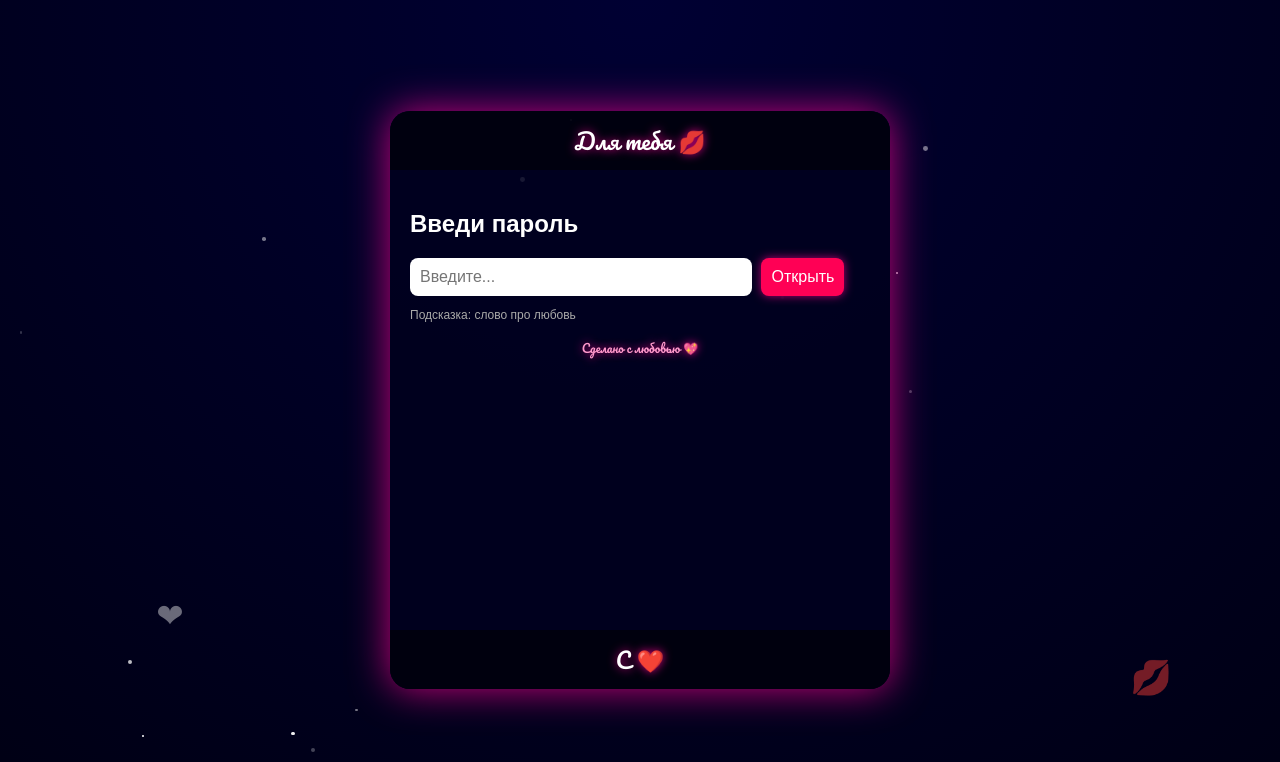
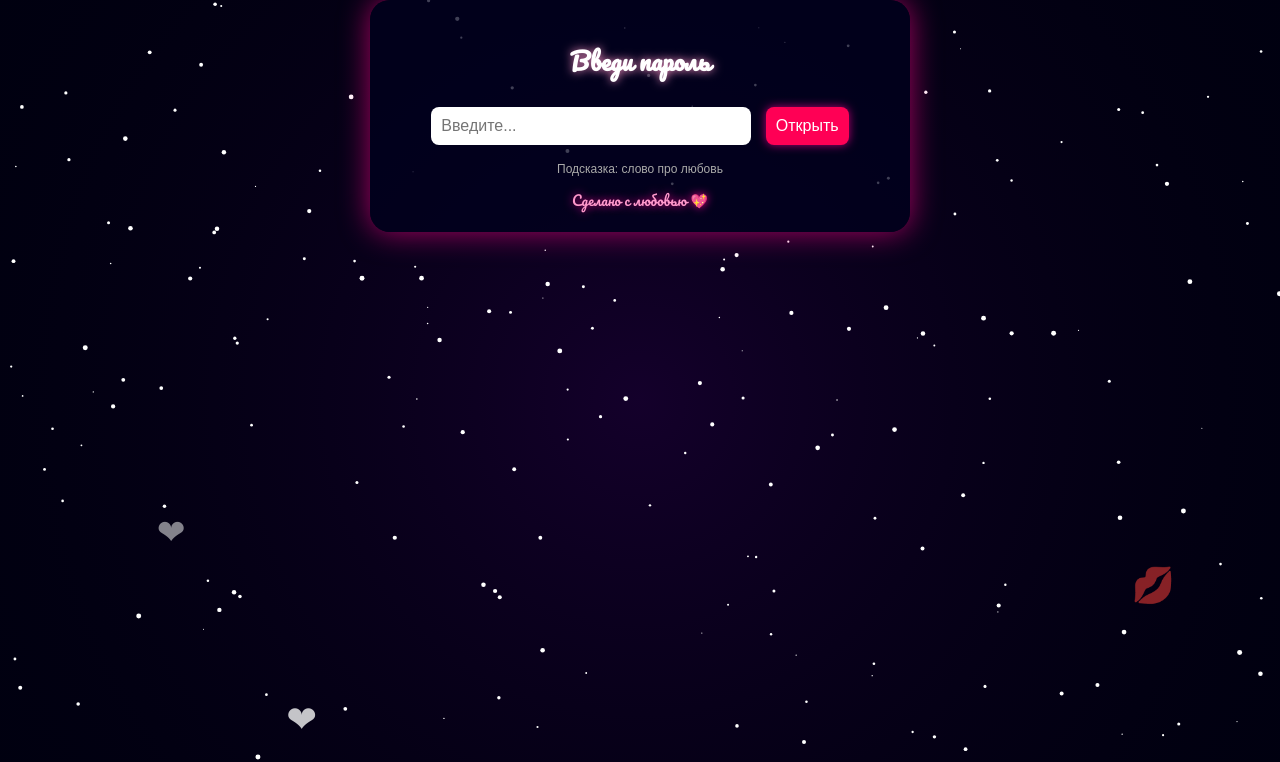
Before and after one commit to Mariia185/101, a plain HTML site: page index.html in a window 1280 px wide. Shown: the top 762 px of the page. Drawn offline with Linux system fonts and the light colour scheme; animation ran at ten frames a second.

Commit message:
Update index.html

```diff
--- a/index.html
+++ b/index.html
@@ -1,151 +1,113 @@
-
 <!DOCTYPE html>
 <html lang="ru">
 <head>
-  <meta charset="UTF-8" />
-  <meta name="viewport" content="width=device-width, initial-scale=1.0" />
+  <meta charset="UTF-8">
+  <meta name="viewport" content="width=device-width, initial-scale=1.0">
   <title>Открытка для тебя</title>
   <style>
     @import url('https://fonts.googleapis.com/css2?family=Pacifico&display=swap');
-
-    body {
-      margin: 0;
+    body,html {
+      margin:0;
+      padding:0;
+      height:100%;
+      overflow:hidden;
       font-family: Arial, sans-serif;
-      background: radial-gradient(circle at top, #000033, #000014);
-      color: #fff;
-      display: flex;
-      justify-content: center;
-      align-items: center;
-      min-height: 100vh;
-      overflow: hidden;
+      color:white;
     }
-    .stars {
-      position: fixed;
-      width: 100%;
-      height: 100%;
-      background: transparent;
-      overflow: hidden;
-      z-index: 0;
-    }
-    .star {
-      position: absolute;
-      background: white;
-      border-radius: 50%;
-      opacity: 0.8;
-      animation: twinkle 3s infinite ease-in-out;
-    }
-    @keyframes twinkle {
-      0%,100%{ opacity:0.2; }
-      50%{ opacity:1; }
+    canvas#space {
+      position:fixed;
+      top:0; left:0;
+      width:100%;
+      height:100%;
+      z-index:0;
     }
     .card {
-      width: 100%;
-      max-width: 500px;
-      background: rgba(0,0,30,0.9);
-      border-radius: 20px;
-      box-shadow: 0 0 30px rgba(255, 0, 80, 0.7);
-      overflow: hidden;
-      position: relative;
-      z-index: 2;
-      animation: glow 4s infinite alternate;
+      width:90%;
+      max-width:500px;
+      margin:auto;
+      background: rgba(0,0,30,0.75);
+      border-radius:20px;
+      box-shadow:0 0 25px rgba(255,0,150,0.7);
+      position:relative;
+      z-index:2;
+      text-align:center;
+      padding:20px;
+      animation:glow 3s infinite alternate;
     }
     @keyframes glow {
-      from { box-shadow: 0 0 15px rgba(255,0,80,0.3); }
-      to { box-shadow: 0 0 40px rgba(255,0,150,0.8); }
+      from {box-shadow:0 0 15px rgba(255,0,80,0.3);}
+      to {box-shadow:0 0 40px rgba(255,0,150,0.9);}
     }
-    .header, .footer {
-      padding: 10px;
-      text-align: center;
-      background: rgba(0,0,0,0.5);
-      font-family: 'Pacifico', cursive;
-      font-size: 22px;
-      text-shadow: 0 0 10px rgba(255,0,150,0.8);
+    h2 { font-family:'Pacifico', cursive; text-shadow:0 0 10px rgba(255,150,200,0.9); }
+    input, button {
+      padding:10px;
+      border:none;
+      border-radius:8px;
+      font-size:16px;
+      margin:5px;
+      transition:0.3s;
     }
-    .content {
-      padding: 20px;
-      position: relative;
-      min-height: 420px;
-    }
-    input, button {
-      padding: 10px;
-      border-radius: 8px;
-      border: none;
-      font-size: 16px;
-      transition: all 0.3s ease;
-    }
-    input {
-      width: 70%;
-      margin-right: 5px;
-    }
+    input {width:60%;}
     button {
-      cursor: pointer;
-      background: #ff0055;
-      color: #fff;
-      box-shadow: 0 0 10px rgba(255,0,150,0.7);
+      background:#ff0055;
+      color:#fff;
+      box-shadow:0 0 10px rgba(255,0,150,0.7);
+      cursor:pointer;
     }
     button:hover {
-      transform: scale(1.1);
-      box-shadow: 0 0 20px rgba(255,0,180,1);
+      transform:scale(1.1);
+      box-shadow:0 0 20px rgba(255,0,180,1);
     }
-    .stage { display: none; }
-    .stage.active { display: block; }
+    .stage { display:none; }
+    .stage.active { display:block; }
+    .reason-box {
+      background:rgba(255,255,255,0.05);
+      padding:15px;
+      border-radius:12px;
+      min-height:100px;
+      font-family:'Pacifico', cursive;
+      font-size:20px;
+      color:#ff99cc;
+      text-shadow:0 0 8px rgba(255,0,150,0.8);
+    }
     .no-btn {
-      position: absolute;
-      background: #222;
-      color: #fff;
-      padding: 8px 12px;
-      border-radius: 8px;
-      box-shadow: 0 0 10px rgba(255,0,80,0.7);
+      position:absolute;
+      background:#222;
+      color:#fff;
+      padding:8px 12px;
+      border-radius:8px;
+      box-shadow:0 0 10px rgba(255,0,80,0.7);
+      cursor:pointer;
     }
-    .reason-box {
-      background: rgba(255,255,255,0.05);
-      border: 1px solid #444;
-      padding: 20px;
-      border-radius: 12px;
-      text-align: center;
-      min-height: 100px;
-      font-family: 'Pacifico', cursive;
-      font-size: 20px;
-      color: #ff99cc;
-      text-shadow: 0 0 5px rgba(255,0,100,0.8);
-    }
-    .nav-buttons button { margin: 5px; }
-    @media (max-width: 600px) {
-      .content { padding: 15px; }
-      input { width: 60%; font-size: 14px; }
-      button { font-size: 14px; padding: 8px; }
+    .love-note {
+      margin-top:10px;
+      font-size:14px;
+      font-family:'Pacifico', cursive;
+      color:#ff99cc;
+      text-shadow:0 0 8px rgba(255,0,150,0.8);
     }
     .heart {
-      position: absolute;
-      font-size: 20px;
-      animation: floatUp 8s linear infinite;
-      opacity: 0.7;
+      position:absolute;
+      font-size:20px;
+      animation:floatUp 8s linear infinite;
+      opacity:0.7;
+      z-index:1;
     }
     @keyframes floatUp {
-      0% { transform: translateY(100vh) scale(0.8); opacity: 0; }
-      20% { opacity: 1; }
-      100% { transform: translateY(-10vh) scale(1.2); opacity: 0; }
-    }
-    .love-note {
-      font-size: 12px;
-      text-align: center;
-      color: #ff99cc;
-      margin-top: 15px;
-      font-family: 'Pacifico', cursive;
-      text-shadow: 0 0 8px rgba(255,0,150,0.8);
+      0% { transform:translateY(100vh) scale(0.6); opacity:0; }
+      20% { opacity:1; }
+      100% { transform:translateY(-10vh) scale(1.3); opacity:0; }
     }
   </style>
 </head>
 <body>
-  <div class="stars"></div>
+  <canvas id="space"></canvas>
   <div class="card">
-    <div class="header">Для тебя 💋</div>
-    <div class="content">
     <div id="stage0" class="stage active">
       <h2>Введи пароль</h2>
       <input type="password" id="password" placeholder="Введите..." />
       <button onclick="checkPassword()">Открыть</button>
-        <p id="error" style="color: pink; display:none;">Неверный пароль ❤️</p>
+      <p id="error" style="color:pink;display:none;">Неверный пароль ❤️</p>
       <p style="font-size:12px;color:#aaa;">Подсказка: слово про любовь</p>
       <div class="love-note">Сделано с любовью 💖</div>
     </div>
@@ -156,79 +118,120 @@
     </div>
     <div id="stage2" class="stage">
       <h2>101 причина, почему я тебя люблю</h2>
-        <div class="reason-box" id="reasonBox">1. Ты — мое утро</div>
-        <div class="nav-buttons">
+      <div class="reason-box" id="reasonBox"></div>
+      <div>
         <button onclick="prevReason()">←</button>
         <button onclick="nextReason()">→</button>
         <button onclick="resetReason()">С начала</button>
       </div>
     </div>
   </div>
-    <div class="footer">С ❤️</div>
-  </div>
+
   <script>
-    let stage = 0;
+
+    const canvas = document.getElementById('space');
+    const ctx = canvas.getContext('2d');
+    let stars = [];
+    function resizeCanvas(){
+      canvas.width = window.innerWidth;
+      canvas.height = window.innerHeight;
+    }
+    window.addEventListener('resize', resizeCanvas);
+    resizeCanvas();
+
+    for(let i=0;i<200;i++){
+      stars.push({
+        x:Math.random()*canvas.width,
+        y:Math.random()*canvas.height,
+        r:Math.random()*2+0.5,
+        dx:(Math.random()-0.5)*0.2,
+        dy:(Math.random()-0.5)*0.2
+      });
+    }
+
+    function drawSpace(){
+      ctx.fillStyle = '#000010';
+      ctx.fillRect(0,0,canvas.width,canvas.height);
+
+
+      let gradient = ctx.createRadialGradient(
+        canvas.width/2, canvas.height/2, 0,
+        canvas.width/2, canvas.height/2, canvas.width/1.5
+      );
+      gradient.addColorStop(0,'rgba(100,0,150,0.2)');
+      gradient.addColorStop(1,'transparent');
+      ctx.fillStyle = gradient;
+      ctx.fillRect(0,0,canvas.width,canvas.height);
+
+
+      stars.forEach(s=>{
+        ctx.beginPath();
+        ctx.arc(s.x,s.y,s.r,0,Math.PI*2);
+        ctx.fillStyle='white';
+        ctx.fill();
+        s.x+=s.dx;
+        s.y+=s.dy;
+        if(s.x<0) s.x=canvas.width;
+        if(s.y<0) s.y=canvas.height;
+        if(s.x>canvas.width) s.x=0;
+        if(s.y>canvas.height) s.y=0;
+      });
+      requestAnimationFrame(drawSpace);
+    }
+    drawSpace();
+
+
+    let stage=0;
     const correctPassword = "люблю";
     function checkPassword(){
-      const val = document.getElementById('password').value.trim().toLowerCase();
-      if(val === correctPassword){
-        showStage(1);
-      } else {
-        document.getElementById('error').style.display = 'block';
+      const val=document.getElementById('password').value.trim().toLowerCase();
+      if(val===correctPassword){ showStage(1); }
+      else {
+        document.getElementById('error').style.display='block';
         setTimeout(()=>document.getElementById('error').style.display='none',2000);
       }
     }
     function showStage(n){
       document.getElementById('stage'+stage).classList.remove('active');
-      stage = n;
+      stage=n;
       document.getElementById('stage'+stage).classList.add('active');
     }
-    const noBtn = document.getElementById('noBtn');
-    noBtn.addEventListener('mouseover', moveNoBtn);
-    noBtn.addEventListener('touchstart', moveNoBtn);
+
+    const noBtn=document.getElementById('noBtn');
+    noBtn.addEventListener('mouseover',moveNoBtn);
+    noBtn.addEventListener('touchstart',moveNoBtn);
+    noBtn.addEventListener('click',()=>showStage(2));
     function moveNoBtn(){
-      const container = document.querySelector('.content');
-      const rect = container.getBoundingClientRect();
-      const x = Math.random() * (rect.width - 80);
-      const y = Math.random() * (rect.height - 50);
-      noBtn.style.left = x+"px";
-      noBtn.style.top = y+"px";
+      const container=document.querySelector('.card');
+      const rect=container.getBoundingClientRect();
+      const x=Math.random()*(rect.width-80);
+      const y=Math.random()*(rect.height-50);
+      noBtn.style.left=x+'px';
+      noBtn.style.top=y+'px';
     }
-    noBtn.addEventListener('click',()=>showStage(2));
 
-    const reasons = [
-      "Ты — мое утро","Ты — мое спокойствие","У тебя великолепная улыбка","Ты всегда рядом", "Ты понимаешь меня без слов", "Ты — моя опора", "Твои объятия лечат","Твой смех заразителен", "Ты вдохновляешь меня", "С тобой интересно", "Ты — мой навсегда"
-    ];
+    const reasons=[];
+    for(let i=1;i<=101;i++){ reasons.push(`Причина №${i} ❤️`); }
     let index=0;
-    function showReason(){
-      document.getElementById('reasonBox').innerText=(index+1)+'. '+reasons[index];
-    }
+    const reasonBox=document.getElementById('reasonBox');
+    function showReason(){ reasonBox.innerText=(index+1)+'. '+reasons[index]; }
     function nextReason(){ index=(index+1)%reasons.length; showReason(); }
     function prevReason(){ index=(index-1+reasons.length)%reasons.length; showReason(); }
     function resetReason(){ index=0; showReason(); }
+    showReason();
+
 
     function spawnHearts(){
       const heart=document.createElement('div');
       heart.className='heart';
       heart.innerText=Math.random()>0.5?'❤':'💋';
       heart.style.left=Math.random()*100+'%';
-      heart.style.fontSize=(15+Math.random()*25)+'px';
-      heart.style.animationDuration=(5+Math.random()*5)+'s';
+      heart.style.fontSize=(15+Math.random()*30)+'px';
+      heart.style.animationDuration=(5+Math.random()*7)+'s';
       document.body.appendChild(heart);
       setTimeout(()=>heart.remove(),10000);
     }
-    setInterval(spawnHearts,700);
-
-    function spawnStars(){
-      const star=document.createElement('div');
-      star.className='star';
-      star.style.width=star.style.height=Math.random()*3+2+'px';
-      star.style.left=Math.random()*100+'%';
-      star.style.top=Math.random()*100+'%';
-      document.querySelector('.stars').appendChild(star);
-      setTimeout(()=>star.remove(),4000);
-    }
-    setInterval(spawnStars,300);
+    setInterval(spawnHearts,800);
   </script>
 </body>
 </html>
```
Lines whose indentation alone changed are shown as unchanged.
